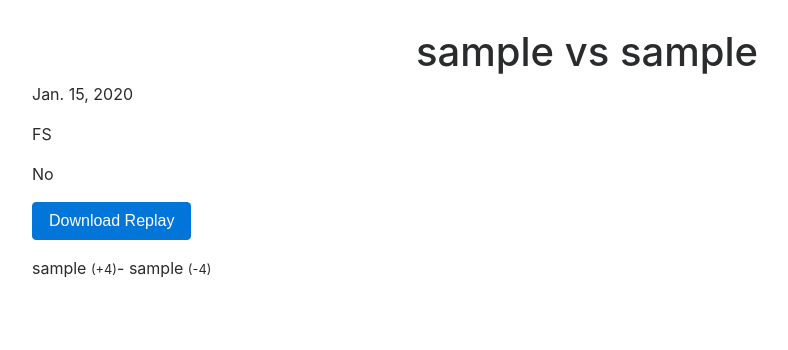
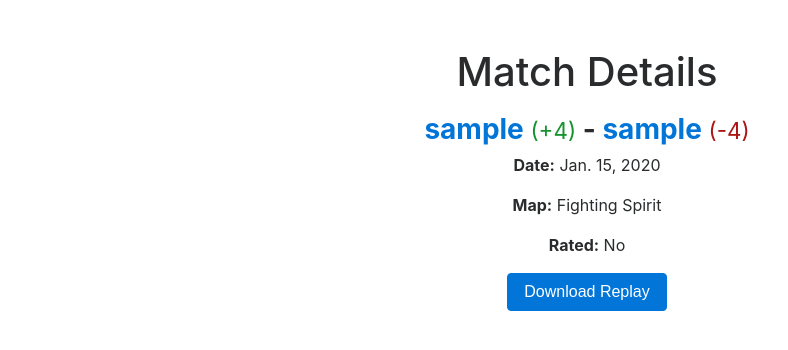
Before and after one commit to mekhami/fbwladder, a Django app: page /match/1/ in a window 1280 px wide. Shown: the part 56-406 px from the top of the page, without its empty margins (53-841 px from the left). Run offline with Django 3.2, Linux system fonts and the light colour scheme; tables that the repository leaves empty hold one stand-in row (values such as "Sample post"); some libraries are stand-ins or nearby versions.

Commit message:
prettify the details and add a few niceties

```diff
--- a/fbw/static/css/main.css
+++ b/fbw/static/css/main.css
@@ -1,3 +1,9 @@
 .navbar {
     margin-bottom: 30px;
 }
+.winner-name {
+    color: #149330;
+}
+.loser-name {
+    color: #ac1515;
+}
--- a/ladder/models.py
+++ b/ladder/models.py
@@ -4,6 +4,29 @@ from django.db import models
 from django.conf import settings
 from django.urls import reverse
 
+
+def assign_elo_changes(winner, loser):
+    win_rating = winner.rating
+    lose_rating = loser.rating
+    difference = win_rating - lose_rating
+    exp = (difference * -1) / 400
+    odds = 1 / (1 + math.pow(10, exp))
+
+    if win_rating < 2100:
+        k = 32
+    elif win_rating >= 2100 and win_rating < 2400:
+        k = 24
+    else:
+        k = 16
+
+    winner.rating = round(win_rating + (k * (1 - odds)))
+    new_rank_diff = winner.rating - win_rating
+    loser.rating = lose_rating - new_rank_diff
+
+    if loser.rating < 1:
+        loser.rating = 1
+
+    return (winner.rating, loser.rating)
 
 class Match(models.Model):
     LEAGUE_MAPS = (
@@ -45,27 +68,3 @@ class Match(models.Model):
 
     def get_absolute_url(self):
         return reverse('ladder:match-detail', args=[str(self.id)])
-
-    @staticmethod
-    def assign_elo_changes(winner, loser):
-        win_rating = winner.rating
-        lose_rating = loser.rating
-        difference = win_rating - lose_rating
-        exp = (difference * -1) / 400
-        odds = 1 / (1 + math.pow(10, exp))
-
-        if win_rating < 2100:
-            k = 32
-        elif win_rating >= 2100 and win_rating < 2400:
-            k = 24
-        else:
-            k = 16
-
-        winner.rating = round(win_rating + (k * (1 - odds)))
-        new_rank_diff = winner.rating - win_rating
-        loser.rating = lose_rating - new_rank_diff
-
-        if new_loser_rating < 1:
-            loser.rating = 1
-
-        return (winner.rating, loser.rating)
--- a/ladder/templates/ladder/match_detail.html
+++ b/ladder/templates/ladder/match_detail.html
@@ -1,12 +1,11 @@
 {% extends 'base.html' %}
 {% block content %}
-    <h1 class="text-center">{{ object.winner }} vs {{ object.loser }}</h1>
-    <p>{{ object.date }}</p>
-    <p>{{ object.match_map }}</p>
-    <p>{{ object.rated|yesno:"Yes,No" }}</p>
-    <p><a href="{{ object.replay.url}}" download><button class="btn btn-primary">Download Replay</button></a></p>
+    <div class="row text-center">
+        <div class="col-sm-12">
+        <h1 style="margin-top: 20px; margin-bottom: 20px;">Match Details</h1>
+
             {% if object.calculated %}
-        <p><span class="winner-name">{{ object.winner.username }}</span> <small>(+{{ object.winner_rating_change }})</small>- <span class="loser-name">{{ object.loser.username }} <small>(-{{ object.loser_rating_change }})</small></span></p>
+                <h3><strong><a href="{% url 'users:detail' object.winner.username %}">{{ object.winner.username }}</a> <small class="winner-name">(+{{ object.winner_rating_change }})</small> - <a href="{% url 'users:detail' object.loser.username %}">{{ object.loser.username }}</a> <small class="loser-name">(-{{ object.loser_rating_change }})</small></strong></h3>
             {% else %}
                 {% if request.user == object.winner %}
                     {% if not object.winner_confirmed %}
@@ -22,4 +21,10 @@
                     {% endif %}
                 {% endif %}
             {% endif %}
+
+            <p><strong>Date:</strong> {{ object.date }}</p>
+            <p><strong>Map:</strong> {{ object.get_match_map_display }}</p>
+            <p><strong>Rated:</strong> {{ object.rated|yesno:"Yes,No" }}</p>
+        <p><a href="{{ object.replay.url}}" download><button class="btn btn-primary">Download Replay</button></a></p>
+    </div>
 {% endblock %}
--- a/ladder/templates/ladder/player_list.html
+++ b/ladder/templates/ladder/player_list.html
@@ -4,6 +4,7 @@
     <table class="table table-striped">
         <thead>
             <tr>
+                <td>Rank</td>
                 <td>Player</td>
                 <td>Rating</td>
             </tr>
@@ -11,6 +12,7 @@
         <tbody>
             {% for player in players %}
                 <tr>
+                    <td>{{ forloop.counter }}</td>
                     <td>{{ player.username }}</td>
                     <td>{{ player.rating }}</td>
                 </tr>
--- a/ladder/templates/ladder/submit.html
+++ b/ladder/templates/ladder/submit.html
@@ -1,7 +1,7 @@
 {% extends 'base.html' %}
 {% load crispy_forms_tags %}
 {% block content %}
-    <h1>Submit Match</h1>
+    <h1 class="text-center">Submit Match</h1>
     <form method="POST" action="{% url 'ladder:submit' %}" enctype="multipart/form-data">{% csrf_token %}
         {{ form|crispy }}
         <button type="submit" class="btn btn-primary">Submit</button>
```
Also changed, not shown: ladder/templates/ladder/match_index.html (+8 -0 lines). Lines whose indentation alone changed are shown as unchanged.
